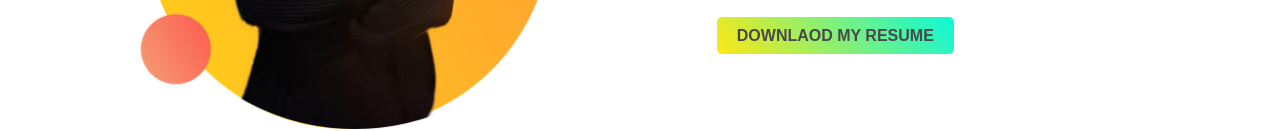
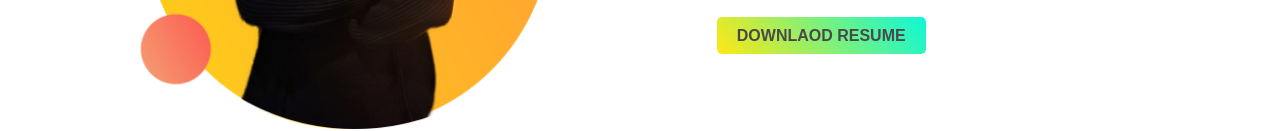
Before and after one commit to backdatedbackdoor/basic-portfolio, a plain HTML site: page index.html in a window 1280 px wide. Shown: the part 999-1130 px from the top of the page. Drawn offline with Linux system fonts and the light colour scheme.

Commit message:
some edits

```diff
--- a/index.html
+++ b/index.html
@@ -28,7 +28,7 @@
                 <h2 class="heading-h2">My <span style="color: rgb(10, 206, 206);">Dreams</span></h2>
                 <h3>Making the Internet <span style="color: black; background-color: rgb(255, 208, 0); border-radius: 4px; font-size: 20px;">Secure</span>!</h3>
                 <p class="banner-p">From my 8 years of experience in cybersecurity and web development, I have seen many scenarios where the compromise happened for the lack of knowledge about secure coding and network misconfiguration. As I am a both developer and Security Researcher I have a dream where the internet will be secure and safe.</p>
-                <a class="link-button-2" href="#" target="_blank">Downlaod My Resume</a>
+                <a class="link-button-2" href="#" target="_blank">Downlaod Resume</a>
             </div>
         </section>
 
```
